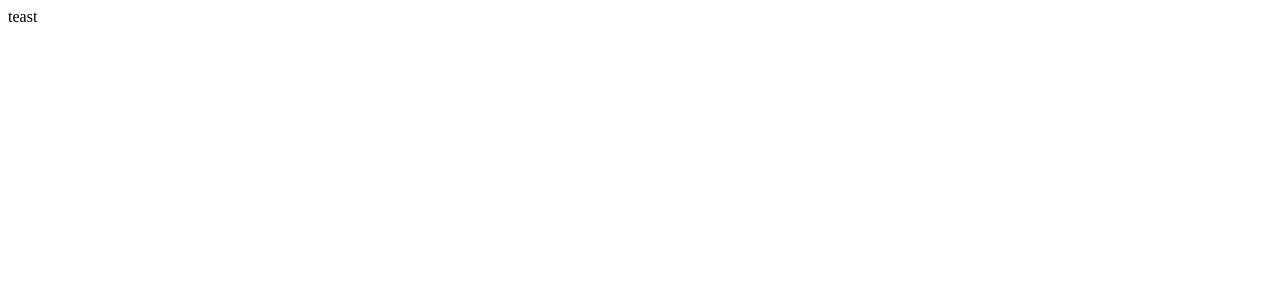
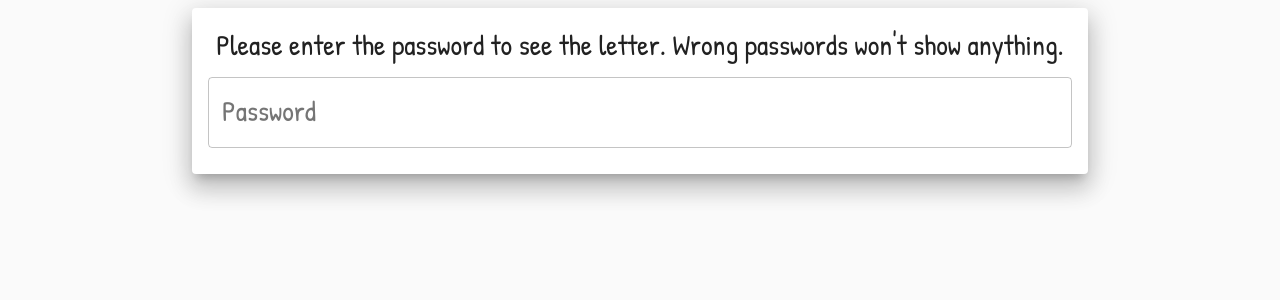
Before and after one commit to grigor-minasyan/letter, a React (Create React App) app: page / in a window 1280 px wide. Shown: the top 300 px of the page. Built offline with nearby package versions, Linux system fonts and the light colour scheme.

Commit message:
finished design

```diff
--- a/package.json
+++ b/package.json
@@ -3,6 +3,8 @@
 	"version": "0.1.0",
 	"private": true,
 	"dependencies": {
+		"@material-ui/core": "^4.12.3",
+		"crypto-js": "^4.1.1",
 		"react": "^17.0.2",
 		"react-dom": "^17.0.2",
 		"react-scripts": "4.0.3"
--- a/public/index.html
+++ b/public/index.html
@@ -3,6 +3,18 @@
 	<head>
 		<meta charset="utf-8" />
 		<link rel="icon" href="%PUBLIC_URL%/favicon.ico" />
+		<link
+			rel="stylesheet"
+			href="https://fonts.googleapis.com/css?family=Roboto:300,400,500,700&display=swap"
+		/>
+
+		<link rel="preconnect" href="https://fonts.googleapis.com" />
+		<link rel="preconnect" href="https://fonts.gstatic.com" crossorigin />
+		<link
+			href="https://fonts.googleapis.com/css2?family=Patrick+Hand&display=swap"
+			rel="stylesheet"
+		/>
+
 		<meta name="viewport" content="width=device-width, initial-scale=1" />
 		<meta name="theme-color" content="#000000" />
 		<title>A secret letter</title>
--- a/src/App.js
+++ b/src/App.js
@@ -1,5 +1,82 @@
+import React, { useState } from 'react';
+import CssBaseline from '@material-ui/core/CssBaseline';
+import Typography from '@material-ui/core/Typography';
+import Container from '@material-ui/core/Container';
+import FormControl from '@material-ui/core/FormControl';
+import InputLabel from '@material-ui/core/InputLabel';
+import OutlinedInput from '@material-ui/core/OutlinedInput';
+import blue from '@material-ui/core/colors/blue';
+import Paper from '@material-ui/core/Paper';
+
+import secret from './secret.js';
+import AES from 'crypto-js/aes';
+import enc_utf8 from 'crypto-js/enc-utf8';
+
+import { ThemeProvider, createTheme, makeStyles } from '@material-ui/core/styles';
+
+const theme = createTheme({
+	typography: {
+		fontFamily: ['"Patrick Hand"', 'cursive'].join(','),
+		fontSize: 25,
+	},
+	palette: {
+		primary: blue,
+	},
+});
+
+const useStyles = makeStyles((theme) => ({
+	root: {
+		'& > *': {
+			margin: theme.spacing(1),
+			padding: theme.spacing(2),
+		},
+	},
+}));
+
 function App() {
-	return <div>teast</div>;
+	const classes = useStyles();
+	const [password, setPassword] = useState('');
+	const [letter, setLetter] = useState('');
+	const handleChange = (e) => {
+		const value = e.target.value;
+		const bytes = AES.decrypt(secret, value);
+
+		let decrypted = '';
+
+		try {
+			const decrypted_test = bytes.toString(enc_utf8);
+			decrypted = decrypted_test;
+		} catch (error) {}
+		setLetter(decrypted);
+		setPassword(value);
+	};
+	return (
+		<ThemeProvider theme={theme}>
+			<CssBaseline />
+			<Container maxWidth="md" className={classes.root}>
+				<Paper elevation={15}>
+					<Typography variant="body1" gutterBottom align="center">
+						Please enter the password to see the letter. Wrong passwords won't show
+						anything.
+					</Typography>
+
+					<FormControl fullWidth variant="outlined">
+						<InputLabel htmlFor="outlined-adornment-amount">Password</InputLabel>
+						<OutlinedInput
+							value={password}
+							onChange={handleChange}
+							labelWidth={60}
+							type="password"
+						/>
+					</FormControl>
+
+					<Typography variant="body1" gutterBottom align="left">
+						{letter}
+					</Typography>
+				</Paper>
+			</Container>
+		</ThemeProvider>
+	);
 }
 
 export default App;
--- /dev/null
+++ b/src/secret.js
@@ -0,0 +1,2 @@
+const secret = 'U2FsdGVkX1/8aXcEG+5zsXOHcMAb4kiyndDq50E8NAys0na8qkpRcLjz7Qb3b7gvh8b4xhzOM9N909Xz0/kPO8YfKKHw4844ZF59pzMWBPg=';
+export default secret;
```
Also changed, not shown: 2 other files (tests, documents, lock files or other folders).
